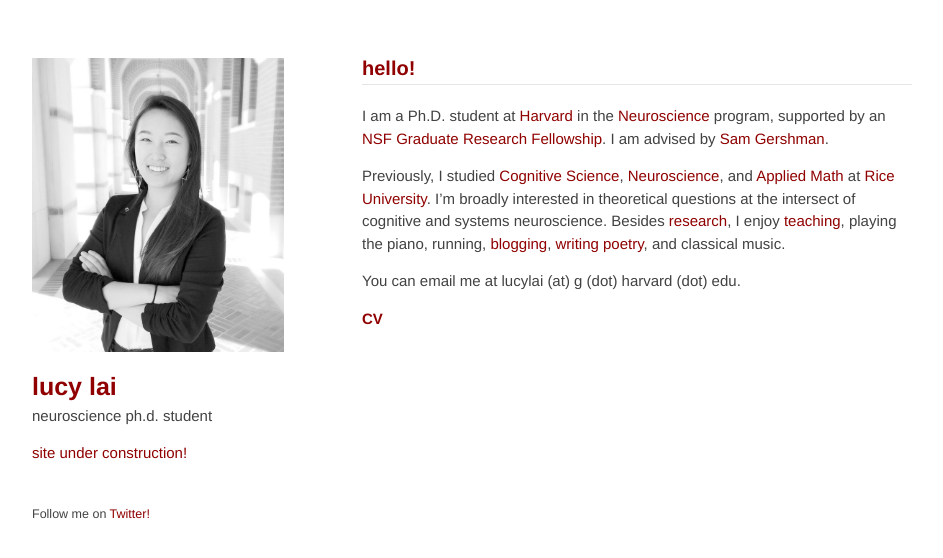
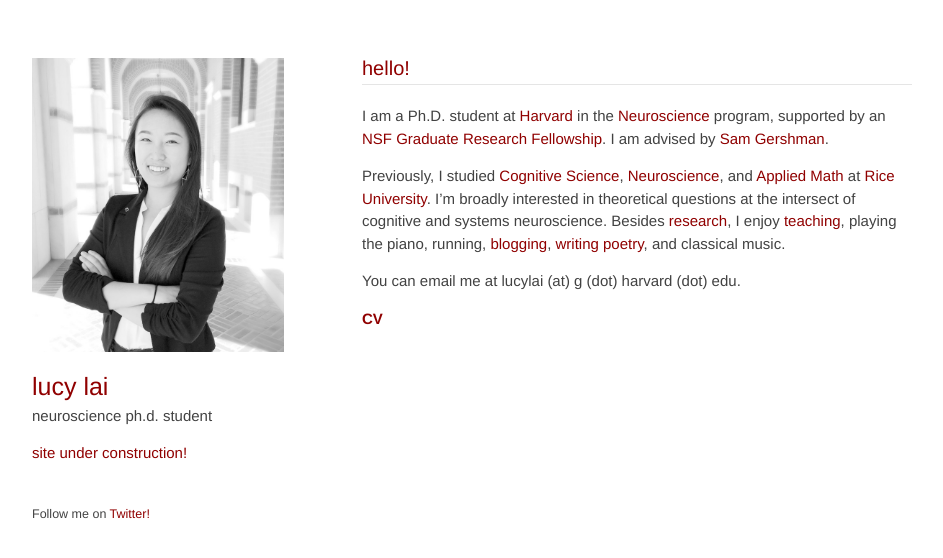
Before and after one commit to lucylai96/lucylai96.github.io, a Jekyll site: the page built from index.md, in a window 1280 px wide. Shown: the top 558 px of the page, without its empty margins (168-1111 px from the left). Built offline with Jekyll 4.4.1, drawn with Linux system fonts in a browser that asks for light colours; our own code applies the rules of GitHub Pages for plain Markdown files.

Commit message:
change weight

```diff
--- a/_sass/jekyll-theme-minimal.scss
+++ b/_sass/jekyll-theme-minimal.scss
@@ -29,12 +29,12 @@ h1, h2, h3 {
 
 h1 {
   font-size:25px;
-  font-weight:600;
+  font-weight:500;
 }
 
 h2 {
   font-size:20px;
-  font-weight:600;
+  font-weight:500;
   color:#900000;
 }
 
```
